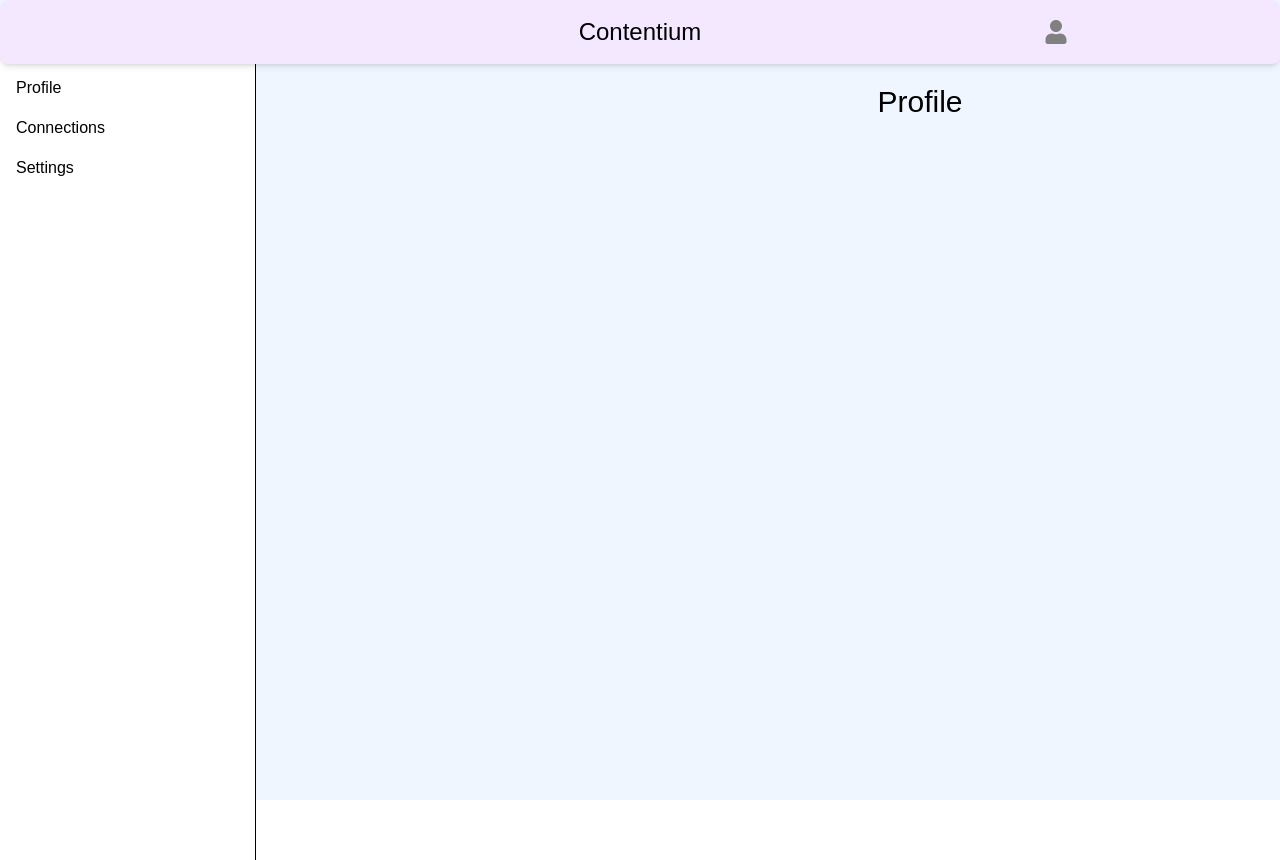
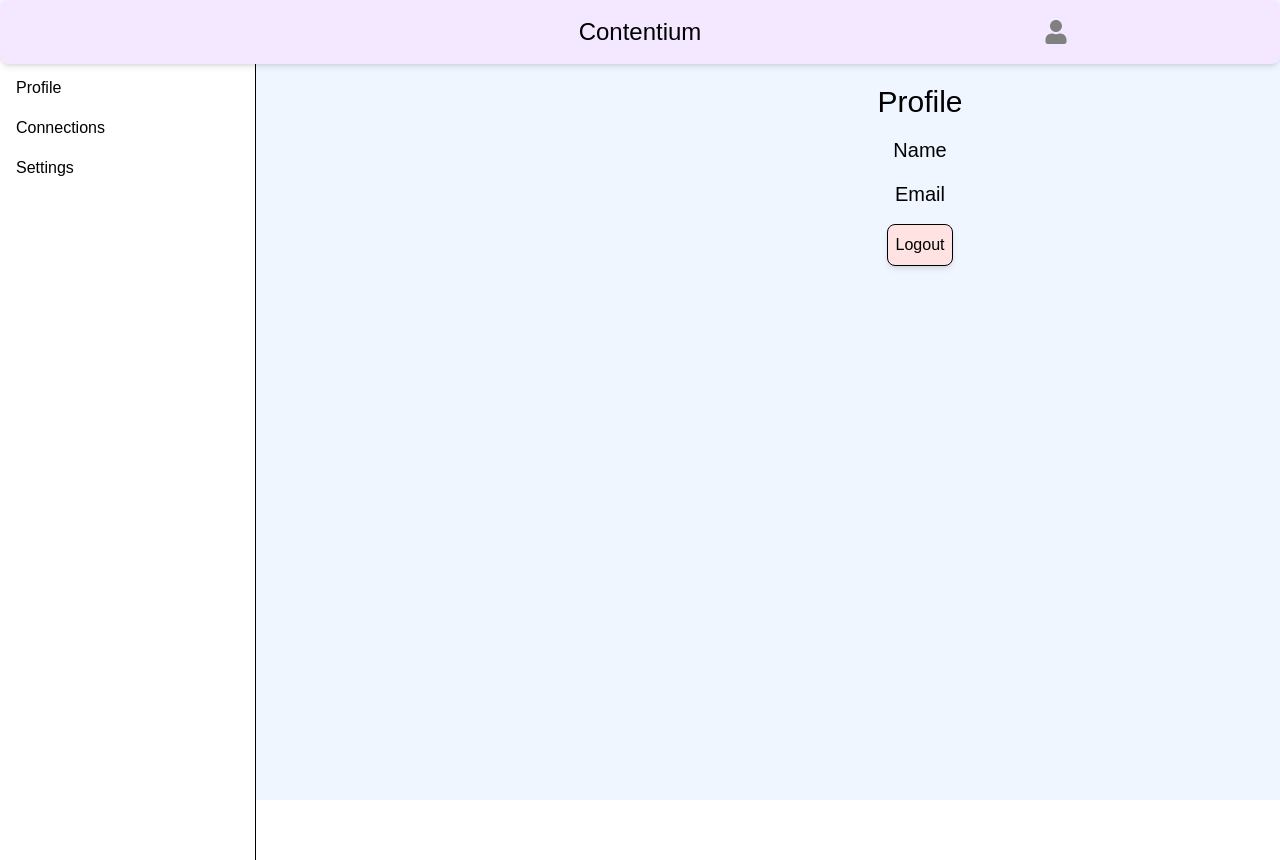
Before and after one commit to avillann00/contentium, a Next.js app in the folder frontend/: page /dashboard/profile in a window 1280 px wide. Built offline with nearby package versions, Linux system fonts and the light colour scheme; no server answers.

Commit message:
feat(profile): Display more info
In this commit I configured the profile page to display more info for
the users.

```diff
--- a/frontend/app/dashboard/profile/page.tsx
+++ b/frontend/app/dashboard/profile/page.tsx
@@ -1,11 +1,33 @@
 'use client'
 
+import { useSession, signOut } from 'next-auth/react'
+
 export default function Profile(){
+  const { data: session, status } = useSession()
+
   return(
-    <div className='w-screen h-screen bg-blue-50'>
-      <div className='flex justify-center'>
+    <div className='w-screen h-screen bg-blue-50 flex flex-col items-center gap-4'>
         <h1 className='text-black text-3xl mt-15'>Profile</h1>
-      </div>
+
+        <div className='text-black text-center flex flex-col gap-4'>
+          <h1 className='text-xl'>Name</h1>
+          {session?.user.first_name && <h1 className='' >{session?.user.first_name}</h1>}
+          {session?.user.last_name && <h1 className='' >{session?.user.last_name}</h1>}
+          {session?.user.name && <h1 className='' >{session?.user.name}</h1>}
+
+          <h1 className='text-xl'>Email</h1>
+          {session?.user.email && <h1 className='' >{session?.user.email}</h1>}
+
+          {session?.user.username && <h1 className='text-xl'>Username</h1>}
+          {session?.user.username && <h1 className='' >{session?.user.username}</h1>}
+        </div>
+
+        <button
+          onClick={() => signOut({ callbackUrl: '/' })}
+          className='border border-black rounded-lg shadow-md bg-red-100 text-black py-2 px-2'
+        >
+          Logout
+        </button>
     </div>
   )
 }
```
